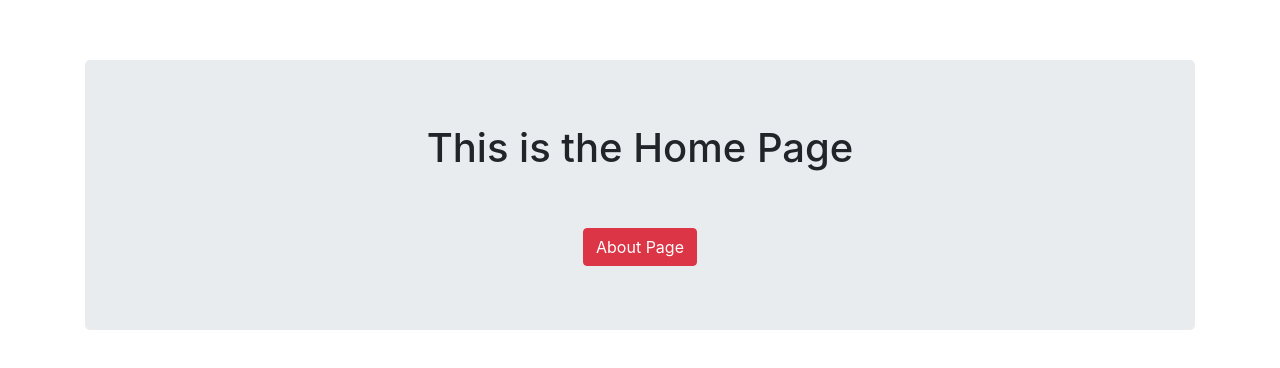
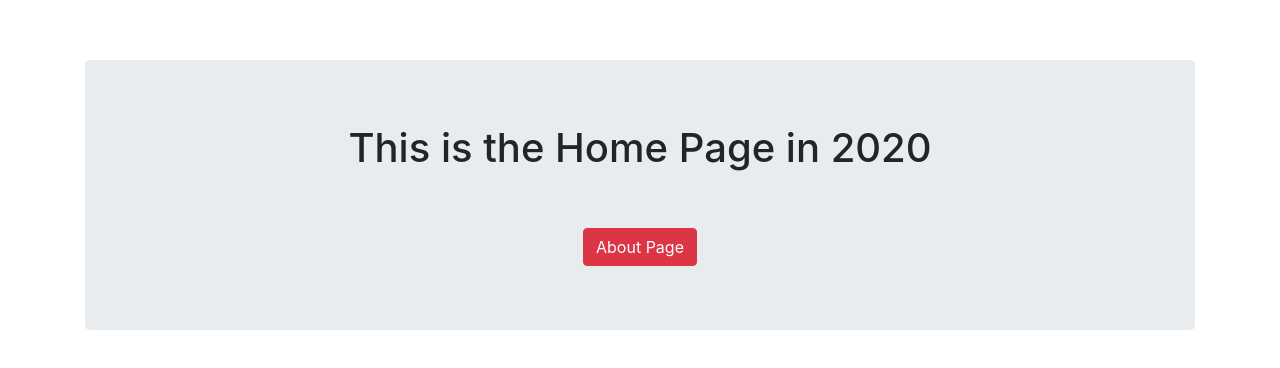
Before and after one commit to gauti123456/staticapp, a website: page dist/index.html in a window 1280 px wide. Shown: the part 140-508 px from the top of the page. Drawn offline with nearby package versions, Linux system fonts and the light colour scheme.

Commit message:
second commit

```diff
--- a/dist/index.html
+++ b/dist/index.html
@@ -12,7 +12,7 @@
           <div class="row">
               <div class="col-md-12">
                   <div class="jumbotron" style="margin-top: 200px;">
-                      <h1 class="text-center">This is the Home Page</h1>
+                      <h1 class="text-center">This is the Home Page in 2020</h1>
                       <br><br>
                       <div class="text-center">
                           <a href="./about.html" class="btn btn-danger">
--- a/package.json
+++ b/package.json
@@ -4,7 +4,7 @@
   "description": "",
   "main": "index.js",
   "scripts": {
-    "deploy": "gh -d dist"
+    "deploy": "gh-pages -d dist"
   },
   "keywords": [],
   "author": "",
```
